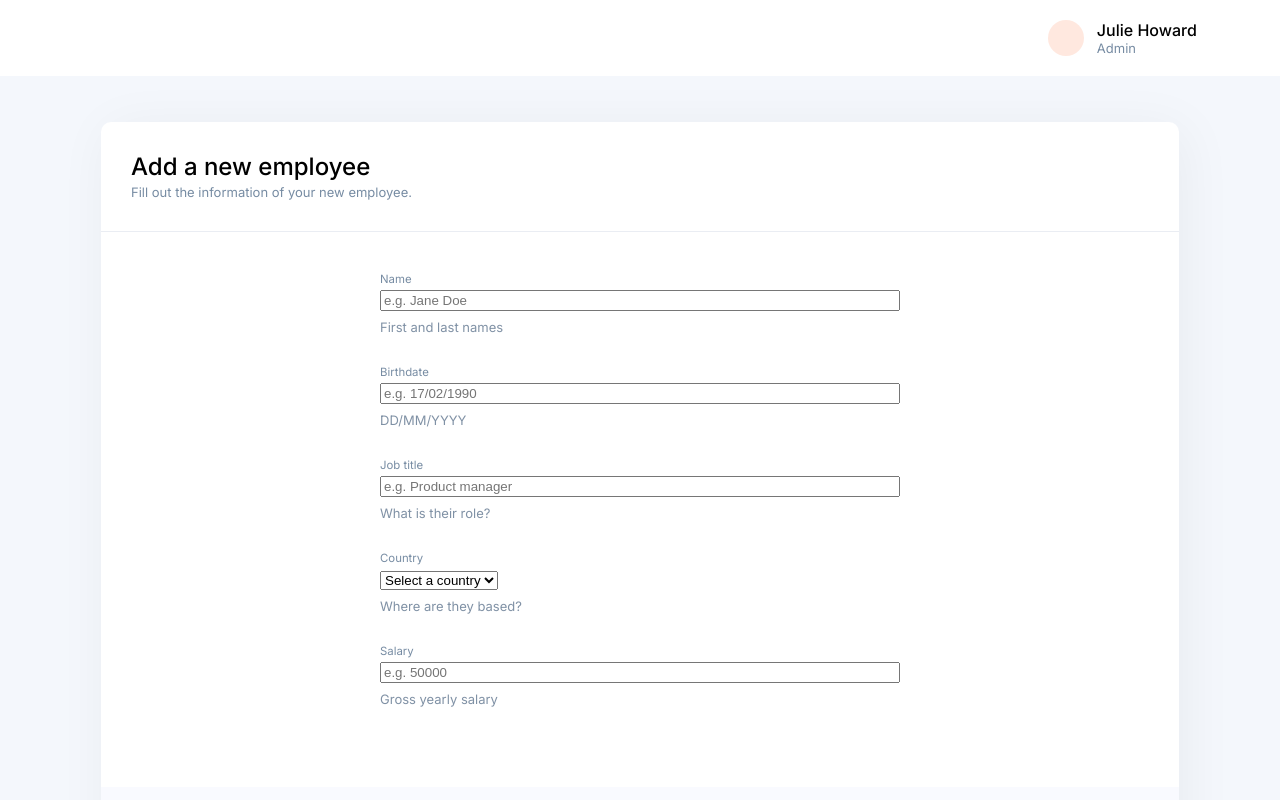
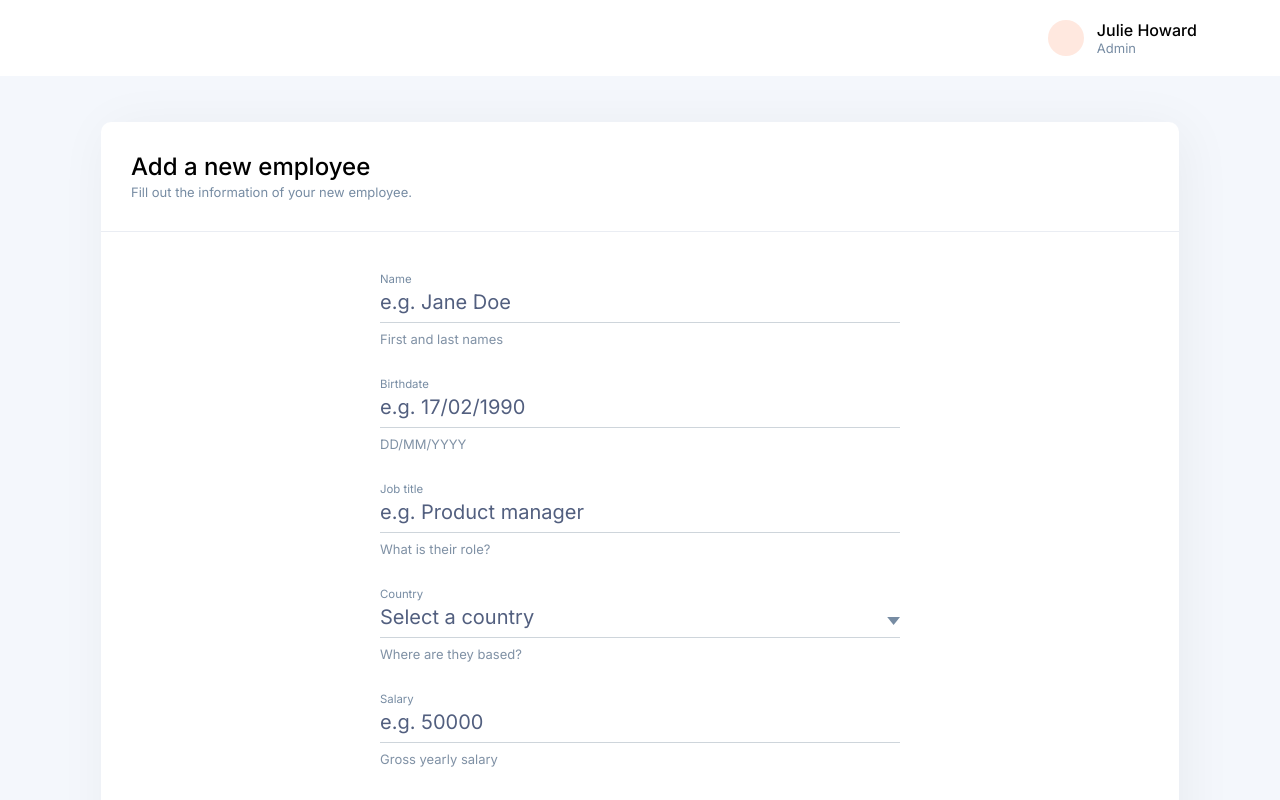
Before and after one commit to niwsa/front-end-challenge, a Next.js app: page /employee in a window 1280 px wide. Built offline with nearby package versions, Linux system fonts and the light colour scheme.

Commit message:
Style changes

```diff
--- a/components/Shell.js
+++ b/components/Shell.js
@@ -1,4 +1,3 @@
-import Head from "next/head";
 import styles from "styles/Shell.module.css";
 
 export default function Shell({ children }) {
--- a/pages/api/hello.js
+++ /dev/null
@@ -1,6 +0,0 @@
-// Next.js API route support: https://nextjs.org/docs/api-routes/introduction
-
-export default (req, res) => {
-  res.statusCode = 200
-  res.json({ name: 'John Doe' })
-}
--- a/styles/Shell.module.css
+++ b/styles/Shell.module.css
@@ -15,5 +15,11 @@
 }
 .main {
   background-color: #f4f7fc;
-  padding: 2.875rem 6.3125rem;
+  padding: 2.875rem 3.1562rem;
 }
+
+@media (min-width: 600px) {
+  .main {
+    padding: 2.875rem 6.3125rem;
+  }
+}
--- a/styles/globals.css
+++ b/styles/globals.css
@@ -16,11 +16,73 @@ body {
   box-sizing: border-box;
 }
 
-.h100 {
-  height: 100%;
+/* BEGIN:: input,select,button global styles */
+
+a {
+  text-decoration: none;
 }
 
-button {
+input[type="text"],
+input[type="number"],
+select {
+  font: 400 1.25rem "Inter", sans-serif;
+  border: none;
+  border-bottom: 1.5px solid #ced5db;
+  padding: 0 0 8px 0;
+  color: #00234b;
+}
+
+input[type="text"]:focus,
+input[type="number"]:focus {
+  outline: 0;
+  border-bottom: 1.5px solid #624de3;
+}
+
+input[type="text"]:focus ~ label {
+  color: #624de3;
+}
+
+::placeholder {
+  font: 400 1.25rem "Inter", sans-serif;
+  color: #525f7f;
+}
+
+select {
+  appearance: none;
+  background-color: transparent;
+  color: #525f7f;
+  margin: 0;
+  width: 100%;
+  cursor: pointer;
+  line-height: inherit;
+  outline: none;
+}
+
+.select {
+  display: grid;
+  grid-template-areas: "select";
+  align-items: center;
+}
+
+.select::after {
+  content: "";
+  justify-self: end;
+  width: 0.8em;
+  height: 0.5em;
+  background-color: #778ca3;
+  clip-path: polygon(100% 0%, 0 0%, 50% 100%);
+}
+
+select,
+.select::after {
+  grid-area: select;
+}
+
+option:checked {
+  color: #00234b;
+}
+button,
+.linkBtn {
   border: 2px solid transparent;
   padding: 0.8rem 2rem;
   border-radius: 50px;
@@ -31,11 +93,16 @@ button {
   font: 400 1rem "Inter", sans-serif;
   cursor: pointer;
 }
+
 button:focus,
-button:hover {
+button:hover,
+.linkBtn:focus,
+.linkBtn:hover {
   background-color: #503cc9;
 }
-button:focus {
+
+button:focus,
+.linkBtn:focus {
   outline: 0;
   border-color: rgba(176, 166, 241, 0.4);
   box-shadow: 0 6px 12px rgba(21, 19, 81, 0.1);
@@ -48,34 +115,54 @@ button:focus {
   box-shadow: none;
   min-width: 150px;
 }
+
 .btnSec:focus,
 .btnSec:hover {
   color: #fff;
 }
+/* END:: input,select,button global styles */
+
+/* BEGIN:: common classes for global use */
+.h100 {
+  height: 100%;
+}
+
 .flex {
   display: flex;
 }
+
 .inl-flex {
   display: inline-flex;
 }
+
+.just-ctr {
+  justify-content: center;
+}
+
 .al-ctr {
   align-items: center;
 }
+
 .al-base {
   align-items: baseline;
 }
+
 .col {
   flex-direction: column;
 }
+
 .no-shrink {
   flex-shrink: 0;
 }
+
 .ml-auto {
   margin-left: auto;
 }
+
 .scroll {
   overflow: auto;
 }
+
 .meta {
   color: #778ca3;
   font-size: 0.8125rem;
```
Also changed, not shown: pages/index.js (+41 -3 lines), styles/Home.module.css (+8 -4 lines).
